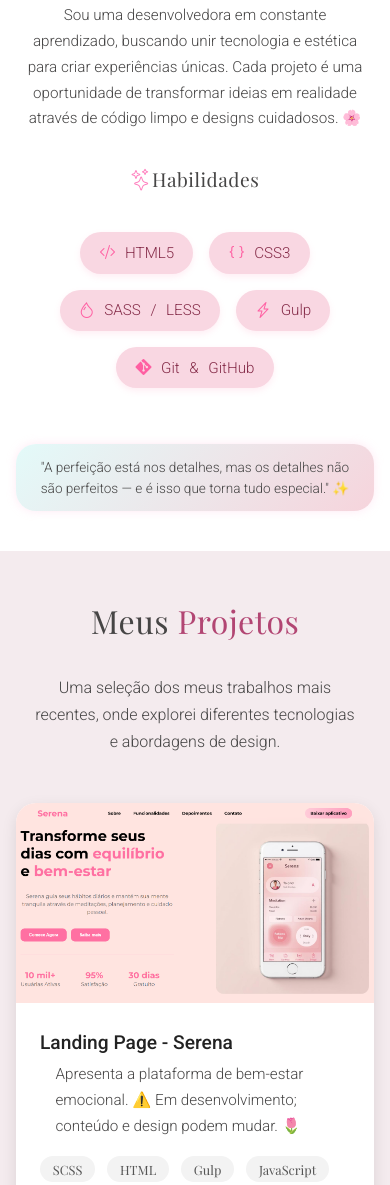
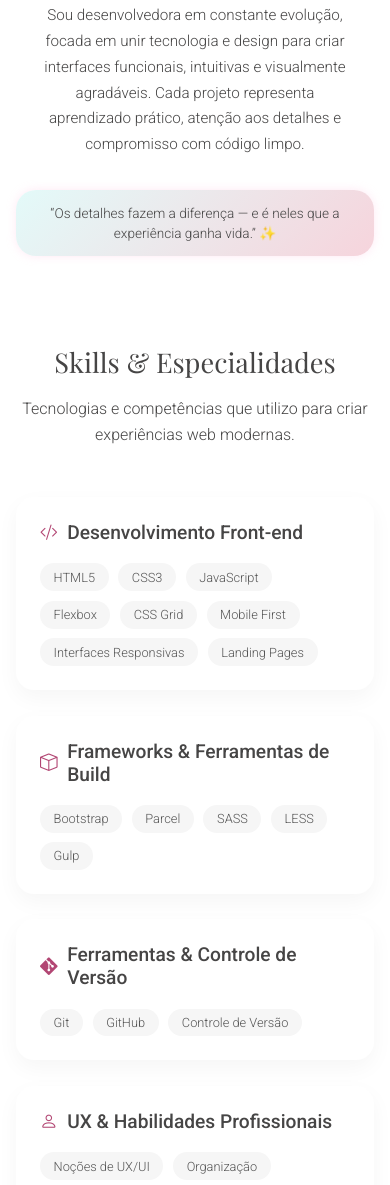
Before and after one commit to iancaTino/Portfolio, a website built with Parcel: page src/index.html in a window 390 px wide. Shown: the part 956-2141 px from the top of the page. Built offline with nearby package versions, Linux system fonts and the light colour scheme.

Commit message:
Adicionando Skills e Especialidades

```diff
--- a/src/index.html
+++ b/src/index.html
@@ -61,48 +61,87 @@
 
     <section class="about" id="about">
         <h2>Sobre <span>Mim</span></h2>
-        <p>Sou uma desenvolvedora em constante aprendizado, buscando unir tecnologia e estética para criar experiências
-            únicas. Cada projeto é uma oportunidade de transformar ideias em realidade através de código limpo e designs
-            cuidadosos. 🌸</p>
-        <section class="skills" id="skills">
-            <div class="container">
-                <h2><i class="bi bi-stars"></i>Habilidades</h2>
+        <p>
+            Sou desenvolvedora em constante evolução, focada em unir tecnologia e design para criar interfaces
+            funcionais,
+            intuitivas e visualmente agradáveis. Cada projeto representa aprendizado prático, atenção aos detalhes e
+            compromisso com código limpo.
+        </p>
 
-                <ul class="skills-list">
-                    <li>
-                        <i class="bi bi-code-slash"></i>
-                        <a href="https://developer.mozilla.org/en-US/docs/Web/HTML" target="_blank">HTML5</a>
-                    </li>
-                    <li>
-                        <i class="bi bi-braces"></i>
-                        <a href="https://developer.mozilla.org/en-US/docs/Web/CSS" target="_blank">CSS3</a>
-                    </li>
+        <div class="about__quote">
+            “Os detalhes fazem a diferença — e é neles que a experiência ganha vida.” ✨
+        </div>
+    </section>
 
-                    <li>
-                        <i class="bi bi-droplet"></i>
-                        <a href="https://sass-lang.com/documentation/" target="_blank">SASS</a> /
-                        <a href="https://lesscss.org/" target="_blank">LESS</a>
-                    </li>
+    <section class="skills-showcase">
+        <div class="skills-grid">
 
-                    <li>
-                        <i class="bi bi-lightning-charge"></i>
-                        <a href="https://gulpjs.com/docs/en/getting-started/quick-start" target="_blank">Gulp</a>
-                    </li>
-
-                    <li>
-                        <i class="bi bi-git"></i>
-                        <a href="https://git-scm.com/doc" target="_blank">Git</a> &
-                        <a href="https://docs.github.com/en" target="_blank">GitHub</a>
-                    </li>
-                </ul>
+            <div class="skills-header">
+                <h1>Skills & Especialidades</h1>
+                <p>Tecnologias e competências que utilizo para criar experiências web modernas.</p>
             </div>
 
-            <div class="about__quote">
-                "A perfeição está nos detalhes, mas os detalhes não são perfeitos — e é isso que torna tudo especial." ✨
+            <div class="skills-card">
+                <h3>
+                    <i class="bi bi-code-slash"></i>
+                    Desenvolvimento Front-end
+                </h3>
+                <div class="skills-tags">
+                    <span>HTML5</span>
+                    <span>CSS3</span>
+                    <span>JavaScript</span>
+                    <span>Flexbox</span>
+                    <span>CSS Grid</span>
+                    <span>Mobile First</span>
+                    <span>Interfaces Responsivas</span>
+                    <span>Landing Pages</span>
+                </div>
             </div>
-        </section>
 
+            <div class="skills-card">
+                <h3>
+                    <i class="bi bi-box"></i>
+                    Frameworks & Ferramentas de Build
+                </h3>
+                <div class="skills-tags">
+                    <span>Bootstrap</span>
+                    <span>Parcel</span>
+                    <span>SASS</span>
+                    <span>LESS</span>
+                    <span>Gulp</span>
+                </div>
+            </div>
+
+            <div class="skills-card">
+                <h3>
+                    <i class="bi bi-git"></i>
+                    Ferramentas & Controle de Versão
+                </h3>
+                <div class="skills-tags">
+                    <span>Git</span>
+                    <span>GitHub</span>
+                    <span>Controle de Versão</span>
+                </div>
+            </div>
+
+            <div class="skills-card">
+                <h3>
+                    <i class="bi bi-person"></i>
+                    UX & Habilidades Profissionais
+                </h3>
+                <div class="skills-tags">
+                    <span>Noções de UX/UI</span>
+                    <span>Organização</span>
+                    <span>Atenção aos Detalhes</span>
+                    <span>Aprendizado Rápido</span>
+                    <span>Comprometimento</span>
+                    <span>Comunicação</span>
+                </div>
+            </div>
+
+        </div>
     </section>
+
 
     <section class="projects" id="projects">
         <h2>Meus <span>Projetos</span></h2>
--- a/src/styles/_about.scss
+++ b/src/styles/_about.scss
@@ -33,72 +33,21 @@
         color: inherit;
     }
 
-    .skills {
-        text-align: center;
-        margin-top: 3.5rem;
-
-        h2 {
-            font-size: 1.6rem;
-            margin-bottom: 1rem;
-            color: variables.$color-text-secondary;
-
-            i {
-                color: transparent;
-                -webkit-text-stroke: 1px #ff80bf;
-                font-size: 1.8rem;
-            }
-        }
-
-        .skills-list {
-            display: flex;
-            flex-wrap: wrap;
-            width: 50%;
-            justify-content: center;
-            gap: 1.2rem;
-            padding: 2rem;
-            max-width: 900px;
-            margin: 0 auto;
-
-            li {
-                background: variables.$color-accent;
-                border-radius: 50px;
-                padding: 0.9rem 1.6rem;
-                color: #862d4a;
-                font-size: 1.05rem;
-                font-family: variables.$font-family-alt;
-                font-weight: 300;
-                display: flex;
-                align-items: center;
-                gap: 0.6rem;
-                box-shadow: 0 3px 6px rgba(255, 140, 180, 0.15);
-                transition: all 0.3s ease;
-
-                &:hover {
-                    transform: scale(1.05);
-                }
-
-                i {
-                    color: #ff5fa2;
-                    font-size: 1.3rem;
-                    transition: transform 0.4s ease;
-                }
-            }
-        }
+    &__quote {
+        margin: 2rem auto 0;
+        max-width: 460px;
+        padding: 1.2rem 1.8rem;
+        border-radius: 20px;
+        font-family: variables.$font-family-alt;
+        font-size: 1rem;
+        font-weight: 300;
+        line-height: 1.5;
+        color: variables.$color-text-secondary;
+        background: linear-gradient(135deg, #e3faf9, #f6d4dc);
+        box-shadow: 0 0 10px rgba(255, 192, 224, 0.35);
     }
 
-    &__quote {
-        background: linear-gradient(135deg, #e3faf9, #f6d4dc);
-        font-family: variables.$font-family-alt;
-        color: variables.$color-text-secondary;
-        font-weight: 300;
-        font-size: 1rem;
-        border-radius: 20px;
-        padding: 1.2rem 1.8rem;
-        max-width: 460px;
-        margin: 2rem auto 0;
-        line-height: 1.5;
-        box-shadow: 0 0 10px rgba(255, 192, 224, 0.35);
-    }
+    /* ---------- Responsivo ---------- */
 
     @media (max-width: 1024px) {
         padding: 4rem 2rem;
@@ -112,18 +61,8 @@
             max-width: 600px;
         }
 
-        .skills-list {
-            width: 100%;
-
-            li {
-                font-size: 1rem;
-                padding: 0.7rem 1.4rem;
-            }
-        }
-
         &__quote {
             font-size: 0.95rem;
-            padding: 1rem 1.5rem;
         }
     }
 
@@ -139,37 +78,9 @@
             max-width: 90%;
         }
 
-        .skills {
-            margin-top: 2.5rem;
-
-            h2 {
-                font-size: 1.4rem;
-
-                i {
-                    font-size: 1.5rem;
-                }
-            }
-
-            .skills-list {
-                width: 100%;
-                gap: 1rem;
-                padding: 1.5rem;
-
-                li {
-                    font-size: 0.95rem;
-                    padding: 0.7rem 1.2rem;
-                    border-radius: 40px;
-
-                    i {
-                        font-size: 1.1rem;
-                    }
-                }
-            }
-        }
-
         &__quote {
+            max-width: 400px;
             font-size: 0.9rem;
-            max-width: 400px;
         }
     }
 
@@ -182,36 +93,6 @@
 
         p {
             font-size: 0.95rem;
-            max-width: 95%;
-        }
-
-        .skills {
-            margin-top: 2rem;
-
-            h2 {
-                font-size: 1.2rem;
-
-                i {
-                    font-size: 1.3rem;
-                }
-            }
-
-            .skills-list {
-
-                li {
-                    font-size: 0.95rem;
-
-                    i {
-                        font-size: 1rem;
-                    }
-
-                    &:hover {
-                        transform: scale(1.03);
-                        background: #ffe9f3;
-                        box-shadow: 0 3px 8px rgba(255, 150, 190, 0.25);
-                    }
-                }
-            }
         }
 
         &__quote {
--- /dev/null
+++ b/src/styles/_skills.scss
@@ -0,0 +1,129 @@
+@use 'variables';
+
+.skills-showcase {
+    padding: 4.5rem 3rem;
+    background-color: variables.$color-background-alt;
+}
+
+.skills-grid {
+    max-width: 1100px;
+    margin: 0 auto;
+    display: grid;
+    grid-template-columns: repeat(2, 1fr);
+    gap: 2rem;
+}
+
+.skills-header {
+    grid-column: 1 / -1;
+    text-align: center;
+    margin-bottom: 1.5rem;
+
+    h1 {
+        font-family: variables.$font-family-base;
+        font-size: 2.2rem;
+        font-weight: 400;
+        color: variables.$color-text-secondary;
+        margin-bottom: 1rem;
+    }
+
+    p {
+        font-family: variables.$font-family-alt;
+        font-size: 1.2rem;
+        font-weight: 300;
+        max-width: 700px;
+        color: variables.$color-text-secondary;
+        margin: 0 auto;
+        line-height: 1.6;
+    }
+}
+
+
+.skills-card {
+    background: #ffffff;
+    border-radius: 18px;
+    padding: 1.8rem;
+    box-shadow: 0 8px 22px rgba(0, 0, 0, 0.04);
+    transition: transform 0.3s ease, box-shadow 0.3s ease;
+
+    &:hover {
+        transform: translateY(-4px);
+        box-shadow: 0 14px 30px rgba(0, 0, 0, 0.06);
+    }
+
+    h3 {
+        display: flex;
+        align-items: center;
+        gap: 0.6rem;
+        font-family: variables.$font-family-alt;
+        font-size: 1.2rem;
+        font-weight: 500;
+        color: variables.$color-text-secondary;
+        margin-bottom: 1.2rem;
+
+        i {
+            font-size: 1.1rem;
+            color: variables.$color-secondary;
+        }
+    }
+}
+
+.skills-tags {
+    display: flex;
+    flex-wrap: wrap;
+    gap: 0.6rem;
+
+    span {
+        padding: 0.45rem 0.95rem;
+        border-radius: 999px;
+        background: #f6f6f6;
+        font-family: variables.$font-family-alt;
+        font-size: 0.85rem;
+        font-weight: 300;
+        color: #555;
+        white-space: nowrap;
+        transition: background 0.3s ease, transform 0.3s ease;
+
+        &:hover {
+            background: #ededed;
+            transform: translateY(-2px);
+        }
+    }
+}
+
+@media (max-width: 768px) {
+    .skills-showcase {
+        padding: 3.5rem 1.5rem;
+    }
+
+    .skills-grid {
+        grid-template-columns: 1fr;
+        gap: 1.6rem;
+    }
+
+    .skills-header h1 {
+        font-size: 1.9rem;
+    }
+
+    .skills-header p {
+        font-size: 1rem;
+    }
+}
+
+@media (max-width: 480px) {
+    .skills-showcase {
+        padding: 3rem 1rem;
+    }
+
+    .skills-header h1 {
+        font-size: 1.7rem;
+    }
+
+    .skills-card {
+        padding: 1.5rem;
+    }
+
+    .skills-tags span {
+        font-size: 0.8rem;
+        padding: 0.4rem 0.85rem;
+    }
+}
--- a/src/styles/main.scss
+++ b/src/styles/main.scss
@@ -2,6 +2,7 @@
 @use 'header';
 @use 'hero';
 @use 'about';
+@use 'skills';
 @use 'projects';
 @use 'contact';
 @use 'footer';
```
